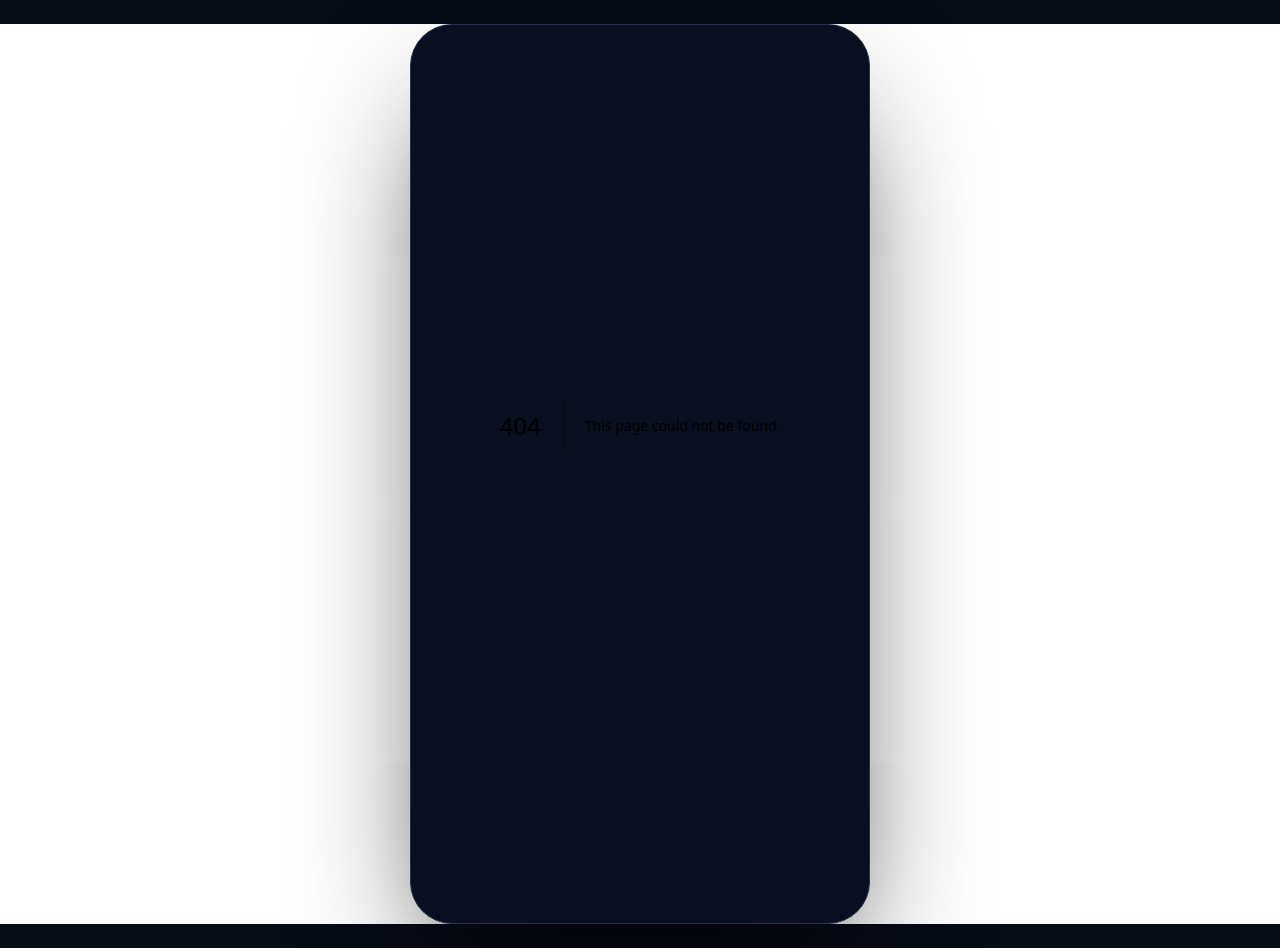
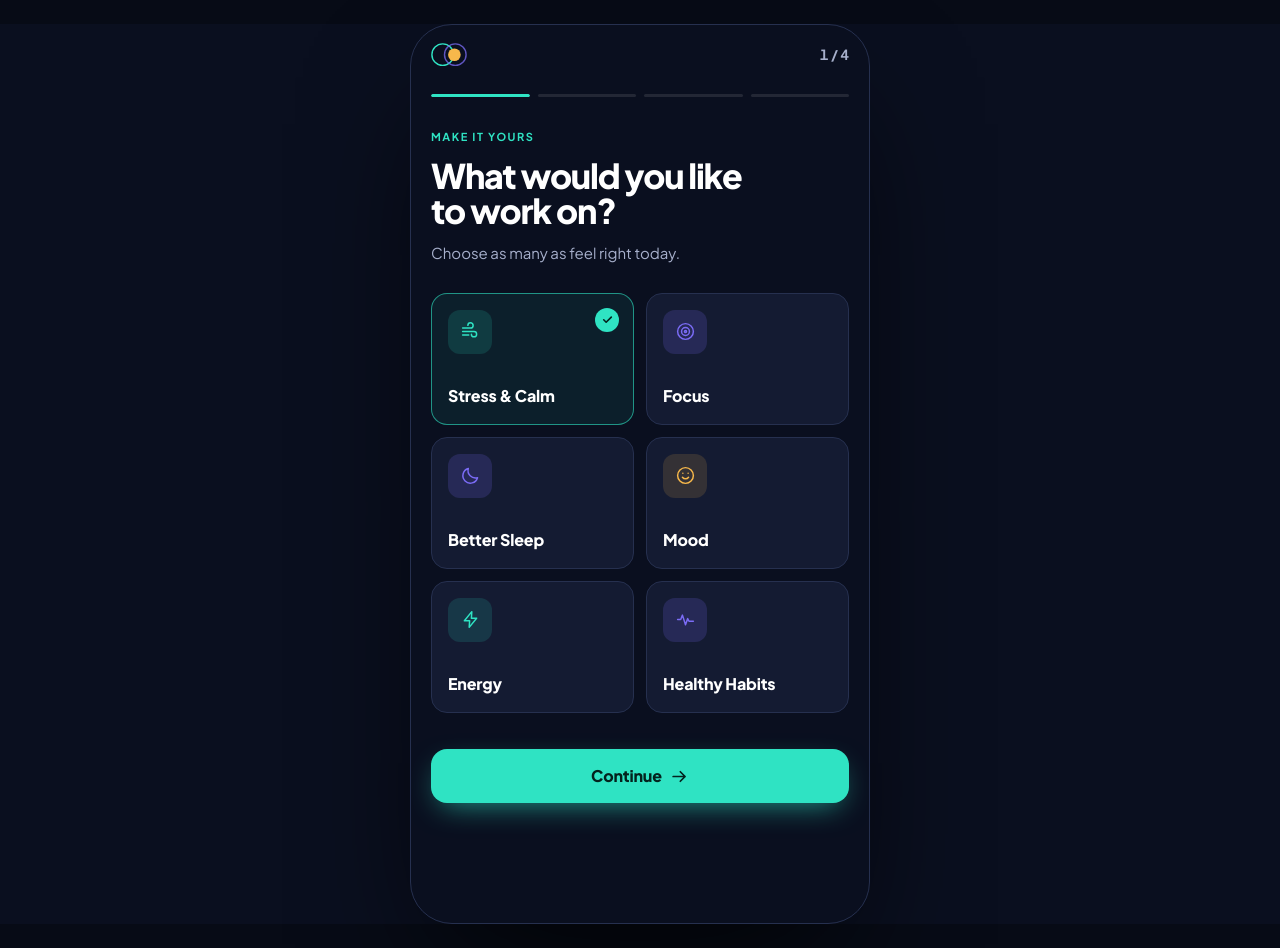
Before and after one commit to itsmenandinisharma200316-hue/Zenith-1, a Next.js app: page /onboarding in a window 1280 px wide. Before the commit this address had no page. Built offline with nearby package versions, Linux system fonts and the light colour scheme.

Commit message:
Add files via upload

```diff
--- /dev/null
+++ b/app/onboarding/page.tsx
@@ -0,0 +1,259 @@
+"use client";
+
+import { AnimatePresence, motion } from "motion/react";
+import { useRouter } from "next/navigation";
+import { useState } from "react";
+import { Icon, Logo, type IconName } from "@/components/Icon";
+import { Button } from "@/components/ui";
+import { GOALS, MOTIVATIONS } from "@/lib/data";
+import { micro, tap, ui } from "@/lib/motion";
+import { useActions } from "@/lib/store";
+import type { GoalId, MotivationId } from "@/lib/types";
+
+const TOTAL = 4;
+const TIMES = [5, 10, 15, 20];
+const REMINDERS = ["Morning", "Midday", "Evening", "No reminders"];
+
+export default function Onboarding() {
+  const router = useRouter();
+  const { setProfile } = useActions();
+
+  const [step, setStep] = useState(0);
+  const [dir, setDir] = useState(1);
+  const [goals, setGoals] = useState<GoalId[]>(["calm"]);
+  const [minutes, setMinutes] = useState(5);
+  const [motivation, setMotivation] = useState<MotivationId>("streaks");
+  const [name, setName] = useState("");
+  const [reminder, setReminder] = useState<string>("Evening");
+
+  const go = (delta: number) => {
+    setDir(delta);
+    setStep((s) => s + delta);
+  };
+
+  const finish = () => {
+    setProfile({
+      name: name.trim() || "friend",
+      handle: (name.trim() || "you").toLowerCase().replace(/[^a-z0-9]/g, "").slice(0, 14) || "you",
+      goals,
+      minutesPerDay: minutes,
+      motivation,
+      reminder: reminder === "No reminders" ? null : reminder,
+      onboarded: true,
+    });
+    router.push("/home");
+  };
+
+  const canContinue = step === 0 ? goals.length > 0 : true;
+
+  return (
+    <main
+      className="relative flex min-h-dvh flex-col px-5"
+      style={{ paddingTop: "calc(var(--safe-t) + 18px)", paddingBottom: "calc(var(--safe-b) + 22px)" }}
+    >
+      {/* Header + progress */}
+      <div className="mb-7 flex items-center justify-between">
+        <Logo size={36} />
+        <span className="tnum text-[14px] font-bold text-ink-2">
+          {step + 1} / {TOTAL}
+        </span>
+      </div>
+
+      <div className="mb-8 flex gap-2" role="progressbar" aria-valuenow={step + 1} aria-valuemin={1} aria-valuemax={TOTAL}>
+        {Array.from({ length: TOTAL }).map((_, i) => (
+          <div key={i} className="h-[3px] flex-1 overflow-hidden rounded-full bg-white/10">
+            <motion.div
+              className="h-full rounded-full bg-mint"
+              style={{ transformOrigin: "left" }}
+              initial={false}
+              animate={{ scaleX: i <= step ? 1 : 0 }}
+              transition={ui}
+            />
+          </div>
+        ))}
+      </div>
+
+      {/* Steps */}
+      <div className="relative flex-1">
+        <AnimatePresence mode="wait" custom={dir} initial={false}>
+          <motion.div
+            key={step}
+            custom={dir}
+            initial={{ opacity: 0, x: dir * 34 }}
+            animate={{ opacity: 1, x: 0 }}
+            exit={{ opacity: 0, x: dir * -24, transition: { duration: 0.16, ease: [0.42, 0, 1, 1] } }}
+            transition={{ duration: 0.3, ease: [0.16, 1, 0.3, 1] }}
+          >
+            {step === 0 && (
+              <Step eyebrow="Make it yours" title={"What would you like\nto work on?"} hint="Choose as many as feel right today.">
+                <div className="grid grid-cols-2 gap-3">
+                  {GOALS.map((g) => {
+                    const on = goals.includes(g.id);
+                    return (
+                      <motion.button
+                        key={g.id}
+                        onClick={() =>
+                          setGoals((v) => (on ? v.filter((x) => x !== g.id) : [...v, g.id]))
+                        }
+                        whileTap={tap}
+                        transition={micro}
+                        aria-pressed={on}
+                        className={`relative flex min-h-[132px] flex-col justify-between rounded-2xl border p-4 text-left ${
+                          on ? "border-mint/60 bg-mint/8" : "border-hairline bg-surface"
+                        }`}
+                      >
+                        <span
+                          className={`grid h-11 w-11 place-items-center rounded-xl ${
+                            g.tint === "mint" ? "bg-mint/14 text-mint"
+                            : g.tint === "amber" ? "bg-amber/14 text-amber"
+                            : "bg-violet/18 text-violet"
+                          }`}
+                        >
+                          <Icon name={g.icon as IconName} size={21} />
+                        </span>
+                        <span className="text-[16px] font-extrabold tracking-[-0.01em]">{g.label}</span>
+                        <AnimatePresence>
+                          {on && (
+                            <motion.span
+                              key="tick"
+                              initial={{ scale: 0, opacity: 0 }}
+                              animate={{ scale: 1, opacity: 1 }}
+                              exit={{ scale: 0, opacity: 0 }}
+                              transition={{ type: "spring", stiffness: 420, damping: 22 }}
+                              className="absolute right-3.5 top-3.5 grid h-6 w-6 place-items-center rounded-full bg-mint text-[#04231E]"
+                            >
+                              <Icon name="check" size={13} strokeWidth={3} />
+                            </motion.span>
+                          )}
+                        </AnimatePresence>
+                      </motion.button>
+                    );
+                  })}
+                </div>
+              </Step>
+            )}
+
+            {step === 1 && (
+              <Step eyebrow="Your rhythm" title={"How much time can\nyou give yourself?"} hint="Small moments count. Pick what feels realistic.">
+                <div className="space-y-2.5">
+                  {TIMES.map((m) => (
+                    <Choice key={m} label={`${m}${m === 20 ? "+" : ""} minutes`} on={minutes === m} onClick={() => setMinutes(m)} />
+                  ))}
+                </div>
+              </Step>
+            )}
+
+            {step === 2 && (
+              <Step eyebrow="What keeps you going" title="What motivates you most?" hint="Zenith will keep the right things in view.">
+                <div className="space-y-2.5">
+                  {MOTIVATIONS.map((m) => (
+                    <Choice
+                      key={m.id}
+                      label={m.label}
+                      on={motivation === m.id}
+                      onClick={() => setMotivation(m.id as MotivationId)}
+                    />
+                  ))}
+                </div>
+              </Step>
+            )}
+
+            {step === 3 && (
+              <Step eyebrow="Last thing" title="What should we call you?" hint="Used for your greeting and your share cards.">
+                <input
+                  value={name}
+                  onChange={(e) => setName(e.target.value)}
+                  placeholder="Your name"
+                  autoComplete="given-name"
+                  maxLength={24}
+                  className="mb-7 w-full rounded-2xl border border-hairline bg-surface px-4 py-4 text-[17px] font-bold
+                             placeholder:font-semibold placeholder:text-ink-3 focus:border-mint/60 focus:outline-none"
+                />
+                <p className="eyebrow mb-3 text-ink-3">Nudge me</p>
+                <div className="flex flex-wrap gap-2">
+                  {REMINDERS.map((r) => (
+                    <motion.button
+                      key={r}
+                      onClick={() => setReminder(r)}
+                      whileTap={tap}
+                      transition={micro}
+                      aria-pressed={reminder === r}
+                      className={`min-h-[44px] rounded-xl border px-4 text-[14px] font-bold ${
+                        reminder === r ? "border-mint/60 bg-mint/10 text-mint" : "border-hairline bg-surface text-ink-2"
+                      }`}
+                    >
+                      {r}
+                    </motion.button>
+                  ))}
+                </div>
+              </Step>
+            )}
+          </motion.div>
+        </AnimatePresence>
+      </div>
+
+      {/* Footer CTA — bottom third, thumb zone */}
+      <div className="space-y-1 pt-6">
+        <Button
+          onClick={() => (step === TOTAL - 1 ? finish() : go(1))}
+          icon={step === TOTAL - 1 ? "check" : "arrow-right"}
+          disabled={!canContinue}
+        >
+          {step === TOTAL - 1 ? "Start practising" : "Continue"}
+        </Button>
+        {step > 0 && (
+          <button
+            onClick={() => go(-1)}
+            className="grid min-h-[48px] w-full place-items-center text-[15px] font-bold text-ink-2"
+          >
+            Back
+          </button>
+        )}
+      </div>
+    </main>
+  );
+}
+
+function Step({
+  eyebrow,
+  title,
+  hint,
+  children,
+}: {
+  eyebrow: string;
+  title: string;
+  hint: string;
+  children: React.ReactNode;
+}) {
+  return (
+    <div>
+      <p className="eyebrow mb-3 text-mint">{eyebrow}</p>
+      <h1 className="display mb-3 whitespace-pre-line text-[34px]">{title}</h1>
+      <p className="mb-7 text-[15px] leading-relaxed text-ink-2">{hint}</p>
+      {children}
+    </div>
+  );
+}
+
+function Choice({ label, on, onClick }: { label: string; on: boolean; onClick: () => void }) {
+  return (
+    <motion.button
+      onClick={onClick}
+      whileTap={tap}
+      transition={micro}
+      aria-pressed={on}
+      className={`flex min-h-[64px] w-full items-center justify-between rounded-2xl border px-5 text-left ${
+        on ? "border-mint/60 bg-mint/8" : "border-hairline bg-surface"
+      }`}
+    >
+      <span className={`text-[17px] font-bold ${on ? "text-ink" : "text-ink-2"}`}>{label}</span>
+      <span
+        className={`grid h-6 w-6 shrink-0 place-items-center rounded-full border-2 ${
+          on ? "border-mint bg-mint text-[#04231E]" : "border-white/18"
+        }`}
+      >
+        {on && <Icon name="check" size={13} strokeWidth={3} />}
+      </span>
+    </motion.button>
+  );
+}
```
